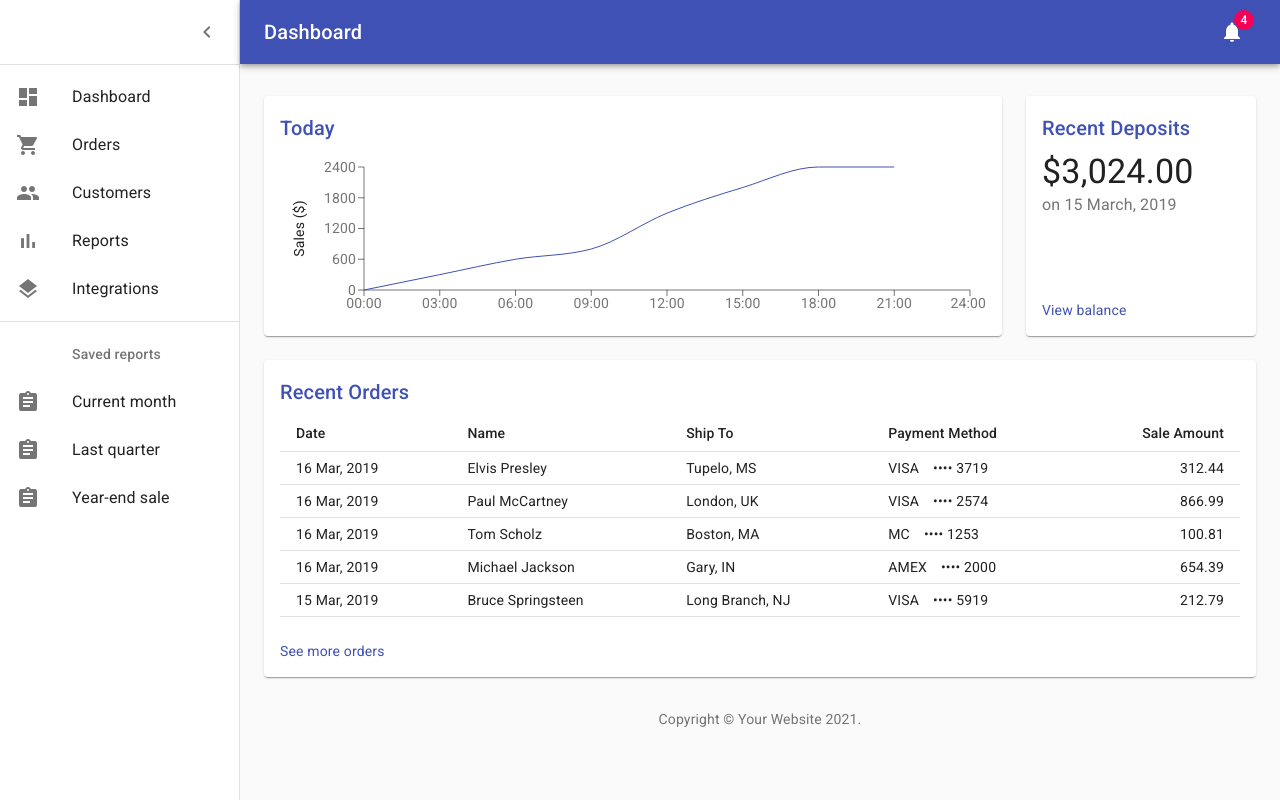
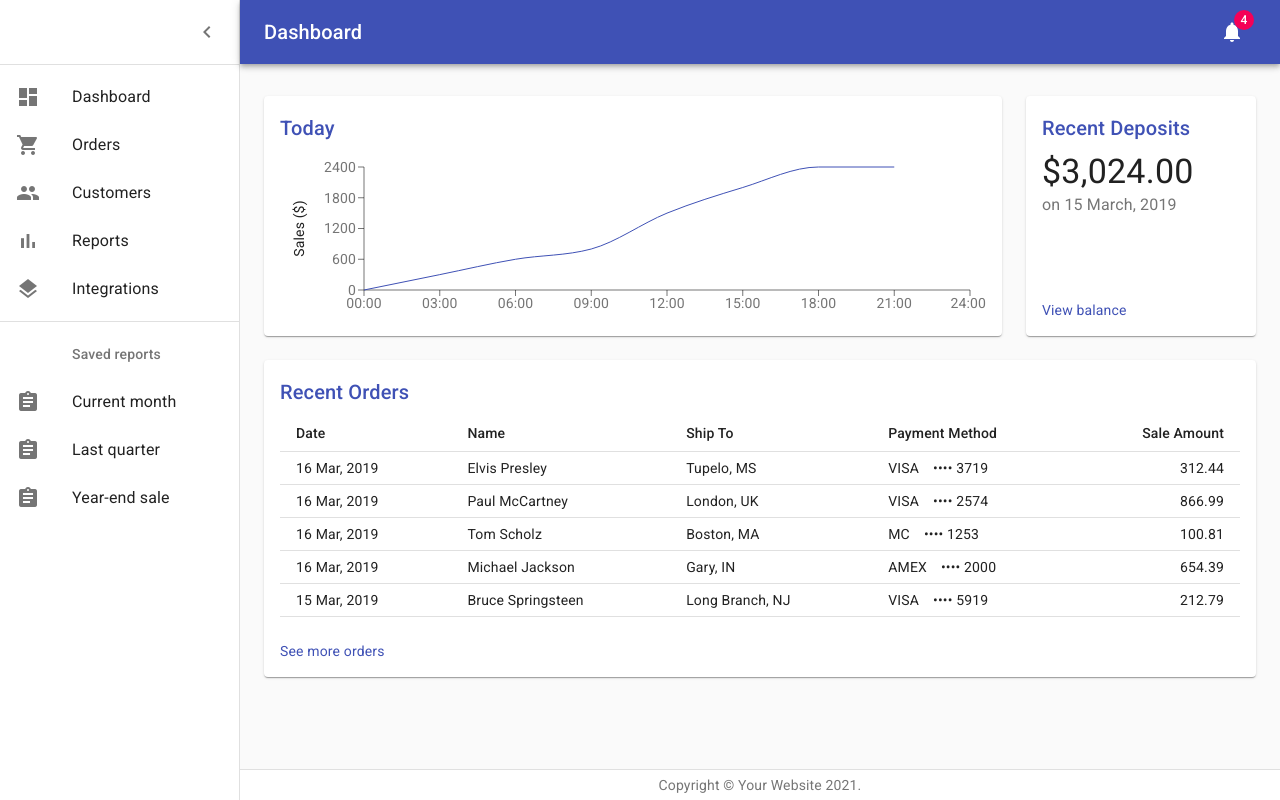
Before and after one commit to jeanbarcellos/reactjs.material-ui, a React (Create React App) app: page / in a window 1280 px wide. Built offline with nearby package versions, Linux system fonts and the light colour scheme.

Commit message:
Demo - DashboardPag

```diff
--- a/src/app/demos/dashboard/DashboardPage.js
+++ b/src/app/demos/dashboard/DashboardPage.js
@@ -1,4 +1,4 @@
-import React from 'react'
+import React, { useState } from 'react'
 import clsx from 'clsx'
 import { makeStyles } from '@material-ui/core/styles'
 import CssBaseline from '@material-ui/core/CssBaseline'
@@ -55,13 +55,13 @@ const useStyles = makeStyles(theme => ({
   },
   container: {
     paddingTop: theme.spacing(4),
-    paddingBottom: theme.spacing(4)
+    paddingBottom: theme.spacing(6)
   }
 }))
 
 const DashboardPage = () => {
   const classes = useStyles()
-  const [open, setOpen] = React.useState(true)
+  const [open, setOpen] = useState(true)
 
   const handleDrawerOpen = () => {
     setOpen(true)
@@ -100,8 +100,8 @@ const DashboardPage = () => {
         <div className={classes.appBarSpacer} />
         <Container maxWidth='lg' className={classes.container}>
           <Main />
-          <Footer />
         </Container>
+        <Footer />
       </main>
     </div>
   )
--- a/src/app/demos/dashboard/Footer.js
+++ b/src/app/demos/dashboard/Footer.js
@@ -1,11 +1,26 @@
 import Typography from '@material-ui/core/Typography'
 import Link from '@material-ui/core/Link'
-import Box from '@material-ui/core/Box'
+import { makeStyles } from '@material-ui/core'
+import { drawerWidth } from './store'
+
+const useStyles = makeStyles(theme => ({
+  root: {
+    position: 'fixed',
+    width: `calc(100% - ${drawerWidth}px)`,
+    // height: '40px',
+    background: '#FFFFFF',
+    bottom: 0,
+    borderTop: '1px solid rgba(0, 0, 0, 0.12)',
+    textAlign: 'center',
+    padding: '5px'
+  }
+}))
 
 const Footer = () => {
+  const classes = useStyles()
   return (
-    <Box pt={4}>
-      <Typography variant='body2' color='textSecondary' align='center'>
+    <div className={classes.root}>
+      <Typography variant='div' color='textSecondary' align='center'>
         {'Copyright © '}
         <Link color='inherit' href='https://material-ui.com/'>
           Your Website
@@ -13,7 +28,7 @@ const Footer = () => {
         {new Date().getFullYear()}
         {'.'}
       </Typography>
-    </Box>
+    </div>
   )
 }
 export default Footer
--- a/src/app/demos/dashboard/Navigation.js
+++ b/src/app/demos/dashboard/Navigation.js
@@ -11,9 +11,7 @@ import ListItemIcon from '@material-ui/core/ListItemIcon'
 import ListItemText from '@material-ui/core/ListItemText'
 import ListSubheader from '@material-ui/core/ListSubheader'
 import Icon from '@material-ui/core/Icon'
-import { navPrimary, navSecondary } from './store'
-
-const drawerWidth = 240
+import { navPrimary, navSecondary, drawerWidth } from './store'
 
 const useStyles = makeStyles(theme => ({
   toolbar: {
--- a/src/app/demos/dashboard/store.js
+++ b/src/app/demos/dashboard/store.js
@@ -81,3 +81,5 @@ export const deposits = {
   value: '$3,024.00',
   date: '15 March, 2019'
 }
+
+export const drawerWidth = 240
```
